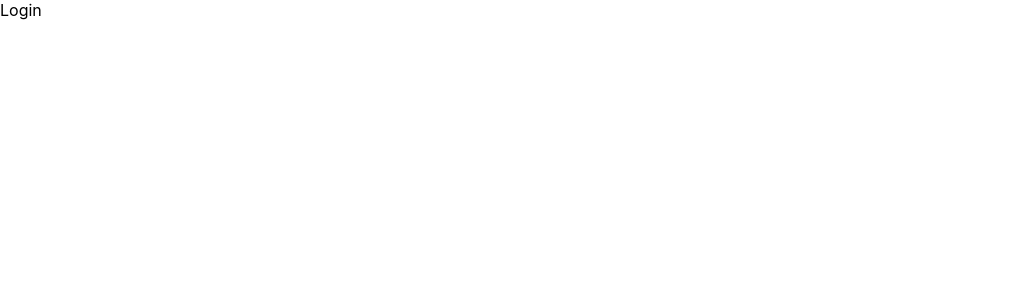
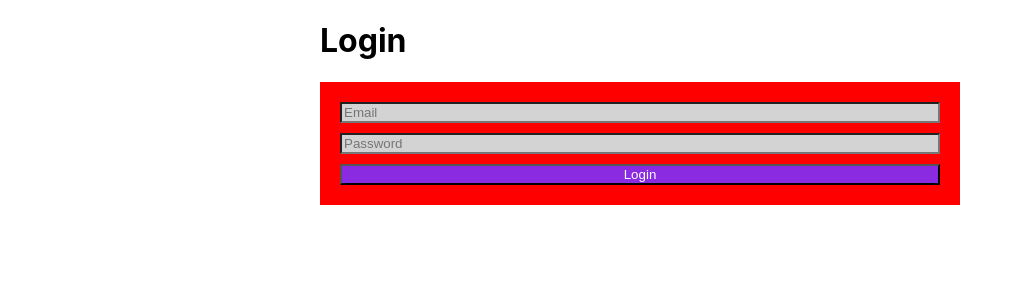
Before and after one commit to mpramos/Ecvolutech-App-Machine-ToDo, a React (Create React App) app: page /login in a window 1280 px wide. Shown: the top 300 px of the page, without its empty margins (0-1022 px from the left). Built offline with nearby package versions, Linux system fonts and the light colour scheme.

Commit message:
Creacion de componentes estilizados

```diff
--- a/src/components/Navbar.jsx
+++ b/src/components/Navbar.jsx
@@ -1,28 +1,31 @@
-import React from 'react'
-import { Link } from 'react-router-dom'
-import styled from "styled-components"
+import React from "react";
+import { Link } from "react-router-dom";
+import styled from "styled-components";
+
 const Nav = styled.nav`
-           background-color : aqua ;
-`
-const Li= styled.li`
-            background-color: cadetblue;
-`
+  background-color: aqua;
+`;
+const Li = styled.li`
+  background-color: cadetblue;
+  border: 1px solid red;
+`;
 
 export default function Navbar() {
   return (
     <>
-    <Nav>
-        <Link to={"/login"}>Login</Link>
-        <li>Cosa 1</li>
-        <Li>Cosa 2</Li>
-        <Li>Cosa 2</Li>
-        <Li>Cosa 2</Li>
-        <Li>Cosa 2</Li>
-        <Li>Cosa 2</Li>
-        <Li>Cosa 2</Li>
-
-    </Nav>
-
+      <Nav>
+        <ul>
+          <Li>
+            <Link to={"/login"}>Login</Link>
+          </Li>
+          <Li>Link</Li>
+          <Li>Link</Li>
+          <Li>Link</Li>
+          <Li>Link</Li>
+          <Li>Link</Li>
+          <Li>Link</Li>
+        </ul>
+      </Nav>
     </>
-  )
+  );
 }
--- /dev/null
+++ b/src/components/buttons/SubmitButton.jsx
@@ -0,0 +1,6 @@
+import styled from "styled-components";
+const SubmitButton=styled.button`
+    background-color: blueviolet;
+    color:white;
+`
+export default SubmitButton
--- /dev/null
+++ b/src/components/container/Container.jsx
@@ -0,0 +1,7 @@
+import styled from "styled-components";
+
+const Container = styled.div`
+        width: 50%;
+        margin: 0 auto;
+`
+export default Container
--- /dev/null
+++ b/src/components/forms/Form.jsx
@@ -0,0 +1,11 @@
+import styled from 'styled-components'
+
+const Form = styled.form`
+        background-color: red;
+        display: flex;
+        flex-direction: column;
+        gap:10px;
+        padding:20px;
+
+`
+export default Form
--- /dev/null
+++ b/src/components/forms/Input.jsx
@@ -0,0 +1,6 @@
+import styled from "styled-components"
+
+const Input= styled.input`
+        background-color: lightgrey;
+`
+export default Input
--- /dev/null
+++ b/src/components/headers/Title.jsx
@@ -0,0 +1,6 @@
+import styled from "styled-components";
+
+const Title = styled.h1`
+       font-weight :bold;
+`
+export default Title
--- a/src/pages/Home.jsx
+++ b/src/pages/Home.jsx
@@ -5,7 +5,7 @@ export default function Home() {
   return (
     <>
         <Navbar/>
-        <div>Home</div>
+        <div>Bienvenidos a la app</div>
     </>
   )
 }
--- a/src/pages/Login.jsx
+++ b/src/pages/Login.jsx
@@ -1,7 +1,21 @@
-import React from 'react'
+import React from "react";
+import SubmitButton from "../components/buttons/SubmitButton";
+import Container from "../components/container/Container";
+import Form from "../components/forms/Form";
+import Input from "../components/forms/Input";
+import Title from "../components/headers/Title";
 
 export default function Login() {
   return (
-    <div>Login</div>
-  )
+    <>
+      <Container>
+      <Title>Login</Title>
+        <Form>
+          <Input placeholder="Email" type="email"></Input>
+          <Input placeholder="Password" type="password"></Input>
+          <SubmitButton>Login</SubmitButton>
+        </Form>
+      </Container>
+    </>
+  );
 }
```
